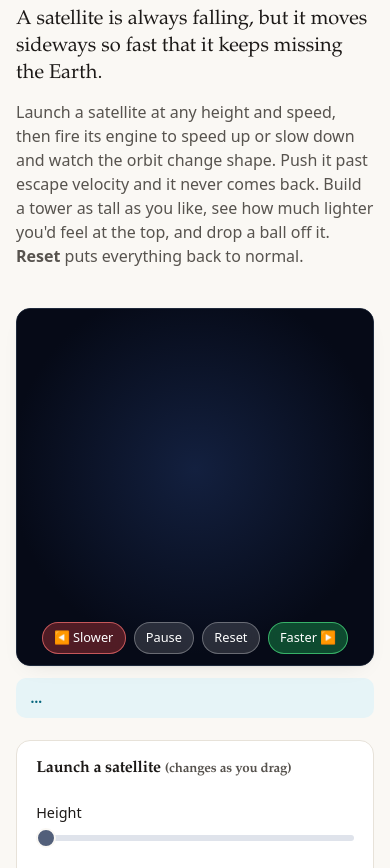
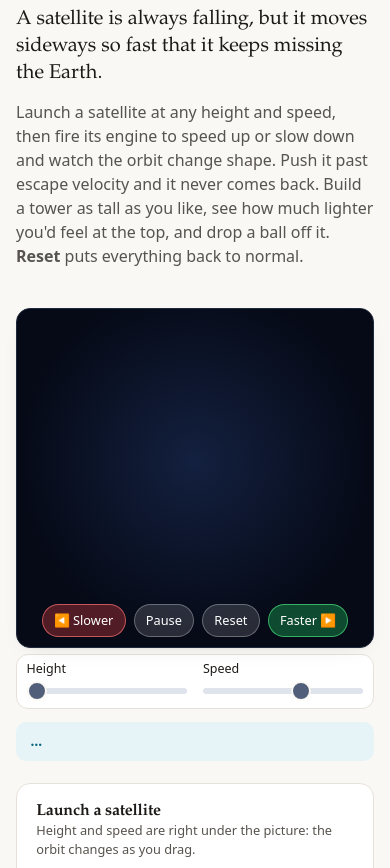
Before and after one commit to sarathsp06/lilavati, a plain HTML site: page web/orbits/index.html in a window 390 px wide. Shown: the part 209-1077 px from the top of the page. Drawn offline with nearby package versions, Linux system fonts and the light colour scheme; a script that the page names is missing.

Commit message:
Orbits: height and speed sliders directly under the picture
Co-Authored-By: Claude Opus 5.5 (1M context) <noreply@anthropic.com>

```diff
--- a/web/orbits/index.html
+++ b/web/orbits/index.html
@@ -17,11 +17,16 @@
     .hb:hover { background: rgba(255,255,255,.26); }
     #faster { background: rgba(34,197,94,.35); border-color: rgba(74,222,128,.7); }
     #slower { background: rgba(239,68,68,.32); border-color: rgba(248,113,113,.7); }
+    .quick { display: grid; grid-template-columns: 1fr 1fr; gap: .2rem 1rem; margin-top: .6rem; padding: .5rem .8rem .1rem; background: #fff; border: 1px solid var(--line); border-radius: 12px; }
+    .quick label { font-size: .85rem; margin: 0; }
+    .quick input { margin: .2rem 0 .4rem; }
     /* phones: the picture stays at the top of the screen while you scroll through the controls */
     @media (max-width: 900px) {
       .orbit-layout { grid-template-columns: 1fr; grid-template-areas: "view" "ctl" "read"; }
       .viewer { position: sticky; top: 50px; z-index: 5; background: var(--paper); padding-bottom: .4rem; }
-      #space { width: min(100%, 44vh); }
+      #space { width: min(100%, 40vh); }
+      .quick { padding: .3rem .6rem 0; margin-top: .4rem; }
+      .quick label { font-size: .78rem; }
       #verdict { margin-top: .4rem; padding: .4rem .7rem; font-size: .85rem; }
       .hb { padding: .35rem .7rem; font-size: .8rem; }
     }
@@ -62,17 +67,16 @@
               <button id="faster" class="hb" title="Fire the engine forwards">Faster ▶</button>
             </div>
           </div>
+          <div class="quick">
+            <label>Height <strong id="hVal"></strong><input type="range" id="height" min="0" max="100" step="0.1" value="0"></label>
+            <label>Speed <strong id="sVal"></strong><input type="range" id="speed" min="0" max="160" step="1" value="100"></label>
+          </div>
           <p id="verdict">…</p>
         </div>
         <aside class="controls">
-          <h4 style="margin-top:0">Launch a satellite <small class="muted">(changes as you drag)</small></h4>
+          <h4 style="margin-top:0">Launch a satellite</h4>
+          <p class="hint-s">Height and speed are right under the picture: the orbit changes as you drag.</p>
           <div class="row presets" id="presets"></div>
-          <label>Height <strong id="hVal"></strong>
-            <input type="range" id="height" min="0" max="100" step="0.1" value="0">
-          </label>
-          <label>Speed <strong id="sVal"></strong>
-            <input type="range" id="speed" min="0" max="160" step="1" value="100">
-          </label>
           <p class="hint-s">100% makes a circle. 141.4% (√2 × circle speed) is escape velocity. Try 141% and 142%.</p>
           <label>Aim above level <strong id="aVal"></strong>
             <input type="range" id="aim" min="-45" max="60" step="1" value="0">
```
